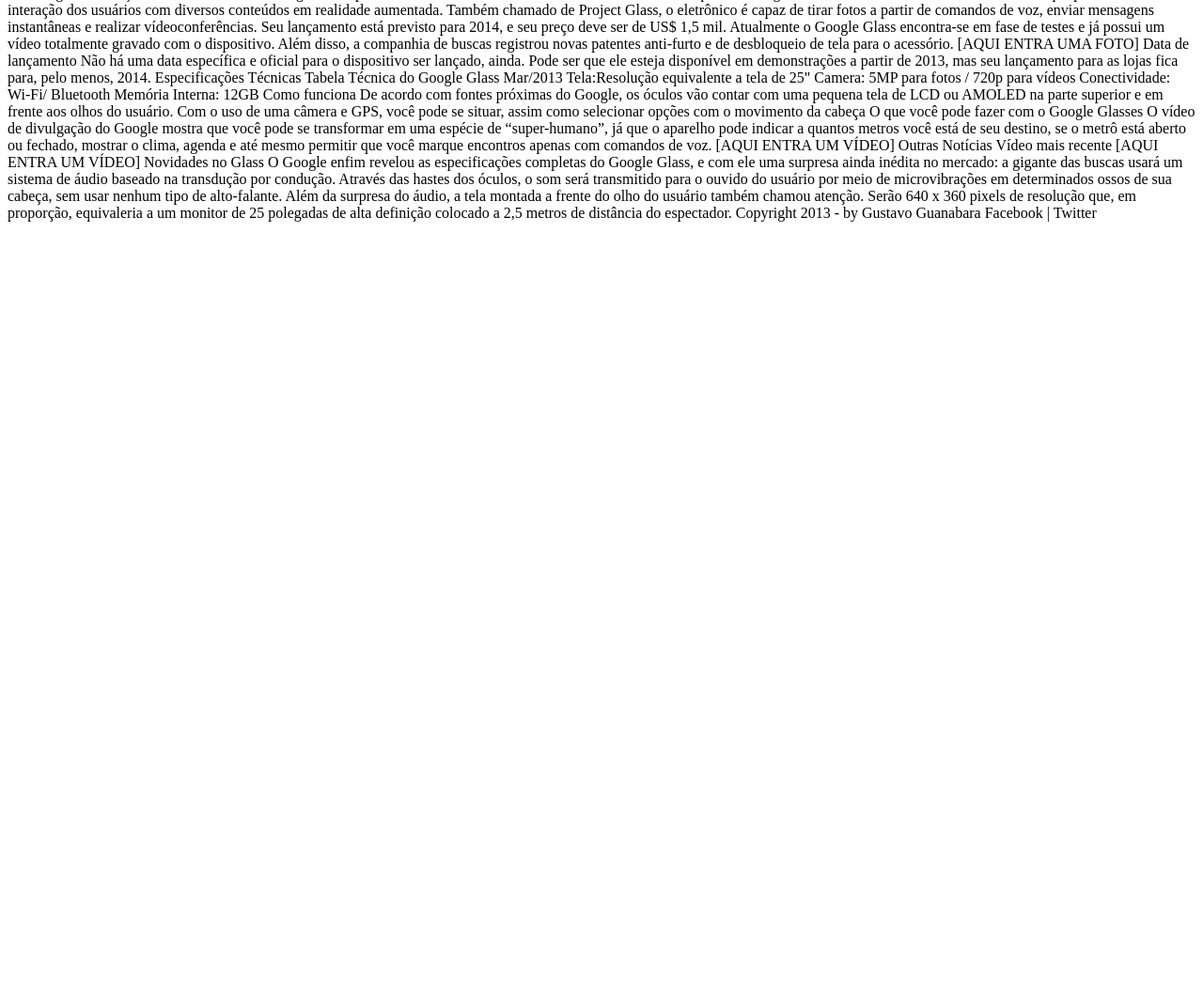
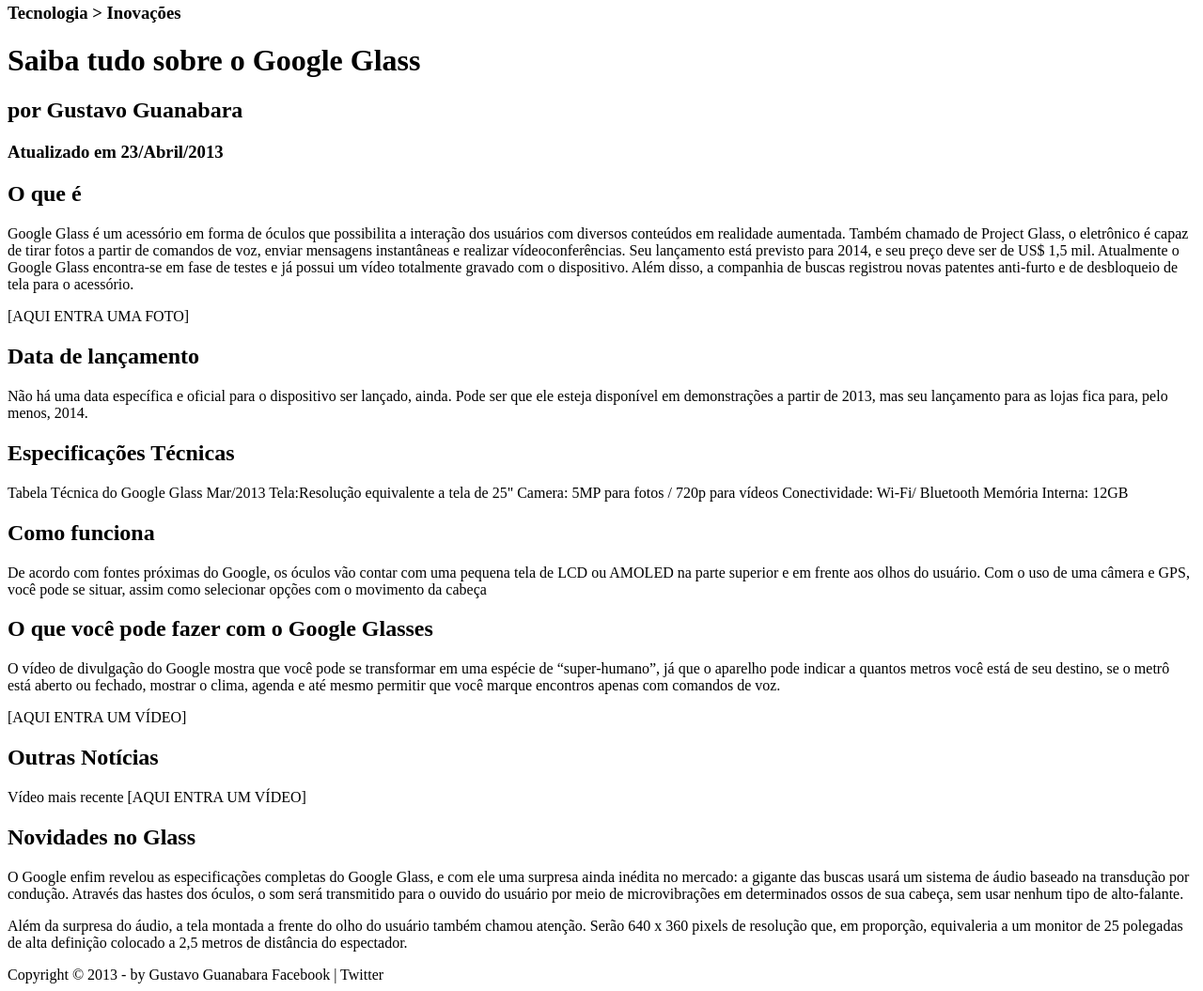
Before and after one commit to eprioli/HTML5-GustavoGuanabara, a plain HTML site: page projeto-glass-html5/index.html in a window 1280 px wide. Shown: the part 268-1323 px from the top of the page at 94% size. Before the commit the page ends 800 px from the top, so only its background shows below. Drawn offline with Linux system fonts and the light colour scheme.

Commit message:
Aula 6 - parágrafos, quebras e símbolos especiais

```diff
--- a/projeto-glass-html5/index.html
+++ b/projeto-glass-html5/index.html
@@ -21,20 +21,20 @@
             - Multimídia
             - Fale conosco
         </header>
-        Tecnologia > Inovações
-        Saiba tudo sobre o Google Glass
-        por Gustavo Guanabara
-        Atualizado em 23/Abril/2013
+        <h3>Tecnologia > Inovações</h3>
+        <h1>Saiba tudo sobre o Google Glass</h1>
+        <h2>por Gustavo Guanabara</h2>
+        <h3>Atualizado em 23/Abril/2013</h3>
 
-        O que é
-        O Google Glass é um acessório em forma de óculos que possibilita a interação dos usuários com diversos conteúdos em realidade aumentada. Também chamado de Project Glass, o eletrônico é capaz de tirar fotos a partir de comandos de voz, enviar mensagens instantâneas e realizar vídeoconferências. Seu lançamento está previsto para 2014, e seu preço deve ser de US$ 1,5 mil. Atualmente o Google Glass encontra-se em fase de testes e já possui um vídeo totalmente gravado com o dispositivo. Além disso, a companhia de buscas registrou novas patentes anti-furto e de desbloqueio de tela para o acessório.
+        <h2>O que é</h2>
+        <p>Google Glass é um acessório em forma de óculos que possibilita a interação dos usuários com diversos conteúdos em realidade aumentada. Também chamado de Project Glass, o eletrônico é capaz de tirar fotos a partir de comandos de voz, enviar mensagens instan&shy;tâneas e realizar vídeo&shy;con&shy;ferên&shy;cias. Seu lança&shy;mento está previsto para 2014, e seu preço deve ser de US$ 1,5 mil. Atual&shy;mente o Google Glass encon&shy;tra-<wbr>se em fase de testes e já possui um vídeo total&shy;mente gravado com o dispo&shy;sitivo. Além disso, a companhia de buscas registrou novas patentes anti-<wbr>furto e de desbloqueio de tela para o acessório.</p>
 
         [AQUI ENTRA UMA FOTO]
 
-        Data de lançamento
-        Não há uma data específica e oficial para o dispositivo ser lançado, ainda. Pode ser que ele esteja disponível em demonstrações a partir de 2013, mas seu lançamento para as lojas fica para, pelo menos, 2014.
+        <h2>Data de lançamento</h2>
+        <p>Não há uma data específica e oficial para o dispositivo ser lançado, ainda. Pode ser que ele esteja disponível em demonstrações a partir de 2013, mas seu lançamento para as lojas fica para, pelo menos, 2014.</p>
 
-        Especificações Técnicas
+        <h2>Especificações Técnicas</h2>
         Tabela Técnica do Google Glass Mar/2013
 
         Tela:Resolução equivalente a tela de 25"
@@ -42,25 +42,25 @@
         Conectividade: Wi-Fi/ Bluetooth
         Memória Interna: 12GB
 
-        Como funciona
-        De acordo com fontes próximas do Google, os óculos vão contar com uma pequena tela de LCD ou AMOLED na parte superior e em frente aos olhos do usuário. Com o uso de uma câmera e GPS, você pode se situar, assim como selecionar opções com o movimento da cabeça
+        <h2>Como funciona</h2>
+        <p>De acordo com fontes próximas do Google, os óculos vão contar com uma pequena tela de LCD ou AMOLED na parte superior e em frente aos olhos do usuário. Com o uso de uma câmera e GPS, você pode se situar, assim como selecionar opções com o movimento da cabeça</p>
 
-        O que você pode fazer com o Google Glasses
-        O vídeo de divulgação do Google mostra que você pode se transformar em uma espécie de “super-humano”, já que o aparelho pode indicar a quantos metros você está de seu destino, se o metrô está aberto ou fechado, mostrar o clima, agenda e até mesmo permitir que você marque encontros apenas com comandos de voz.
+        <h2>O que você pode fazer com o Google Glasses</h2>
+        <p>O vídeo de divulgação do Google mostra que você pode se transformar em uma espécie de “super-<wbr>humano”, já que o aparelho pode indicar a quantos metros você está de seu destino, se o metrô está aberto ou fechado, mostrar o clima, agenda e até mesmo permitir que você marque encontros apenas com comandos de voz.</p>
 
         [AQUI ENTRA UM VÍDEO]
 
-        Outras Notícias
+        <h2>Outras Notícias</h2>
         Vídeo mais recente
 
         [AQUI ENTRA UM VÍDEO]
 
-        Novidades no Glass
-        O Google enfim revelou as especificações completas do Google Glass, e com ele uma surpresa ainda inédita no mercado: a gigante das buscas usará um sistema de áudio baseado na transdução por condução. Através das hastes dos óculos, o som será transmitido para o ouvido do usuário por meio de microvibrações em determinados ossos de sua cabeça, sem usar nenhum tipo de alto-falante.
+        <h2>Novidades no Glass</h2>
+        <p>O Google enfim revelou as especi&shy;ficações completas do Google Glass, e com ele uma surpresa ainda inédita no mercado: a gigante das buscas usará um sistema de áudio baseado na transdução por condução. Através das hastes dos óculos, o som será transmitido para o ouvido do usuário por meio de micro&shy;vibra&shy;ções em deter&shy;minados ossos de sua cabeça, sem usar nenhum tipo de alto-falante.</p>
 
-        Além da surpresa do áudio, a tela montada a frente do olho do usuário também chamou atenção. Serão 640 x 360 pixels de resolução que, em proporção, equivaleria a um monitor de 25 polegadas de alta definição colocado a 2,5 metros de distância do espectador.
+        <p>Além da surpresa do áudio, a tela montada a frente do olho do usuário também chamou atenção. Serão 640 x 360 pixels de resolução que, em proporção, equivaleria a um monitor de 25 polegadas de alta definição colocado a 2,5 metros de distância do espectador.</p>
 
-        Copyright 2013 - by Gustavo Guanabara
+        Copyright &copy; 2013 - by Gustavo Guanabara
         Facebook | Twitter
     </div>
 </body>
```
